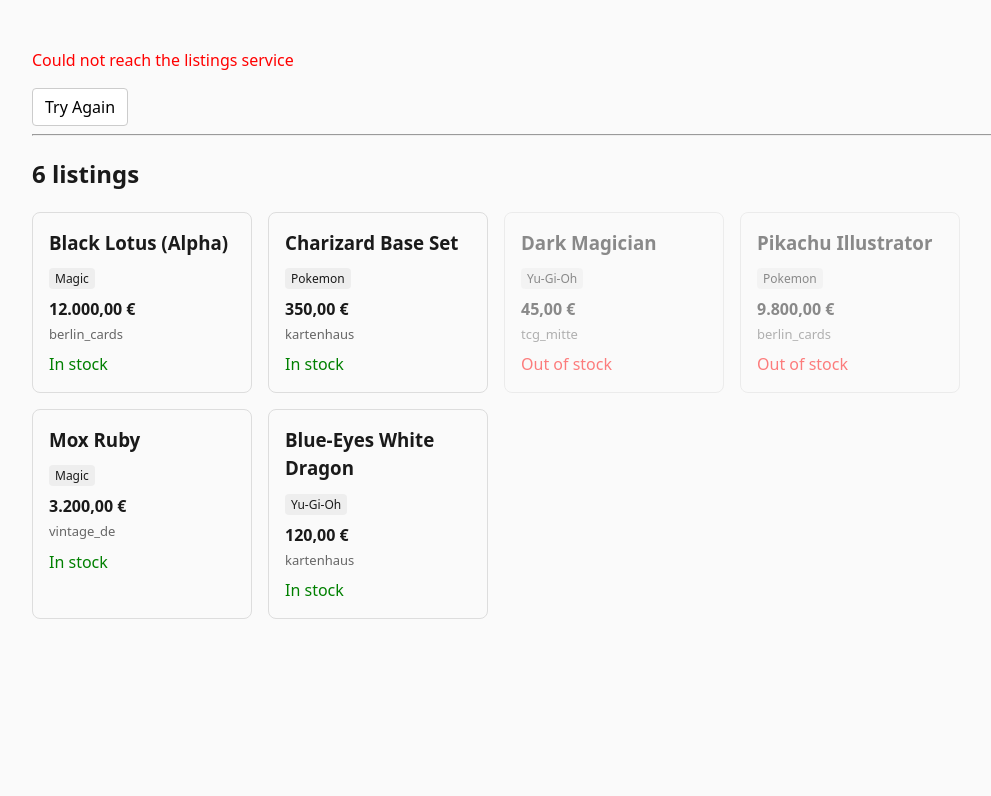
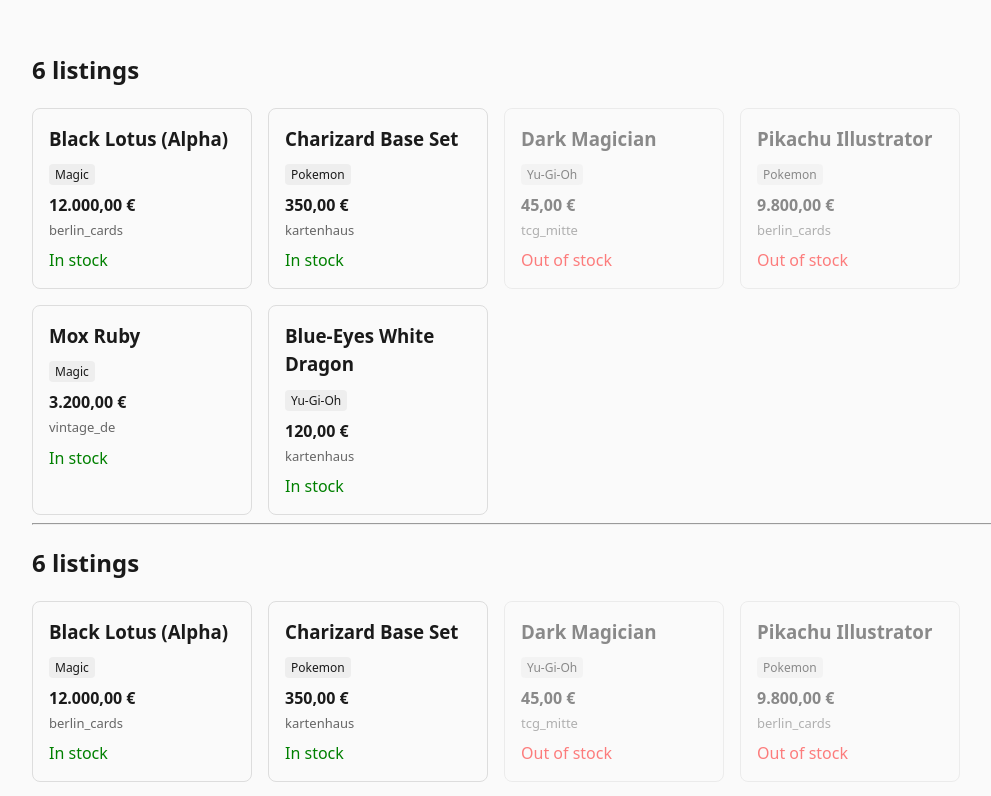
Before and after one commit to oktayshakirov/react-practice, a React (Vite) app: page / in a window 1280 px wide. Shown: the top 796 px of the page, without its empty margins (82-1073 px from the left). Built offline with nearby package versions, Linux system fonts and the light colour scheme.

Commit message:
day 17 done

```diff
--- a/exercises/day-17-use-fetch-hook.tsx
+++ b/exercises/day-17-use-fetch-hook.tsx
@@ -37,7 +37,7 @@
   DO NOT look at the solution until you've written your own attempt.
 */
 
-import { useEffect, useState } from 'react';
+import { useEffect, useState } from "react";
 
 export type Product = {
   id: string;
@@ -49,28 +49,164 @@
 };
 
 const PRODUCTS: Product[] = [
-  { id: '1', name: 'Black Lotus (Alpha)', price: 12000, category: 'Magic', seller: 'berlin_cards', inStock: true },
-  { id: '2', name: 'Charizard Base Set', price: 350, category: 'Pokemon', seller: 'kartenhaus', inStock: true },
-  { id: '3', name: 'Dark Magician', price: 45, category: 'Yu-Gi-Oh', seller: 'tcg_mitte', inStock: false },
-  { id: '4', name: 'Pikachu Illustrator', price: 9800, category: 'Pokemon', seller: 'berlin_cards', inStock: false },
-  { id: '5', name: 'Mox Ruby', price: 3200, category: 'Magic', seller: 'vintage_de', inStock: true },
-  { id: '6', name: 'Blue-Eyes White Dragon', price: 120, category: 'Yu-Gi-Oh', seller: 'kartenhaus', inStock: true },
+  {
+    id: "1",
+    name: "Black Lotus (Alpha)",
+    price: 12000,
+    category: "Magic",
+    seller: "berlin_cards",
+    inStock: true,
+  },
+  {
+    id: "2",
+    name: "Charizard Base Set",
+    price: 350,
+    category: "Pokemon",
+    seller: "kartenhaus",
+    inStock: true,
+  },
+  {
+    id: "3",
+    name: "Dark Magician",
+    price: 45,
+    category: "Yu-Gi-Oh",
+    seller: "tcg_mitte",
+    inStock: false,
+  },
+  {
+    id: "4",
+    name: "Pikachu Illustrator",
+    price: 9800,
+    category: "Pokemon",
+    seller: "berlin_cards",
+    inStock: false,
+  },
+  {
+    id: "5",
+    name: "Mox Ruby",
+    price: 3200,
+    category: "Magic",
+    seller: "vintage_de",
+    inStock: true,
+  },
+  {
+    id: "6",
+    name: "Blue-Eyes White Dragon",
+    price: 120,
+    category: "Yu-Gi-Oh",
+    seller: "kartenhaus",
+    inStock: true,
+  },
 ];
+
+type UseProductsResult = {
+  products: Product[];
+  loading: boolean;
+  error: string | null;
+  retry: () => void;
+};
 
 // Fake API — fails about a third of the time. Don't change this.
 export const fetchProducts = (): Promise<Product[]> =>
   new Promise((resolve, reject) =>
     setTimeout(() => {
-      if (Math.random() < 0.33) reject(new Error('Could not reach the listings service'));
+      if (Math.random() < 0.33)
+        reject(new Error("Could not reach the listings service"));
       else resolve(PRODUCTS);
-    }, 800)
+    }, 800),
   );
 
 // Write your UseProductsResult type here:
 
-// Write your useProducts hook here:
+const useProducts = (): UseProductsResult => {
+  const [products, setProducts] = useState<Product[]>([]);
+  const [loading, setLoading] = useState(true);
+  const [error, setError] = useState<string | null>(null);
+  const [attempt, setAttempt] = useState(0);
 
-// Write your ProductList component here (it should be short):
+  useEffect(() => {
+    let cancelled = false;
+
+    setLoading(true);
+    setError(null);
+
+    fetchProducts()
+      .then((data) => {
+        if (!cancelled) setProducts(data);
+      })
+      .catch((err: unknown) => {
+        if (cancelled) return;
+        setError(err instanceof Error ? err.message : "Something went wrong");
+      })
+      .finally(() => {
+        if (!cancelled) setLoading(false);
+      });
+
+    return () => {
+      cancelled = true;
+    };
+  }, [attempt]);
+
+  const retry = () => setAttempt((a) => a + 1);
+
+  return { products, loading, error, retry };
+};
+
+const ProductCard = ({ name, price, category, seller, inStock }: Product) => (
+  <article
+    style={{
+      border: "1px solid #ddd",
+      borderRadius: 8,
+      padding: 16,
+      width: 220,
+      opacity: inStock ? 1 : 0.5,
+    }}
+  >
+    <h3 style={{ margin: "0 0 8px" }}>{name}</h3>
+    <span
+      style={{
+        fontSize: 12,
+        background: "#eee",
+        borderRadius: 4,
+        padding: "2px 6px",
+      }}
+    >
+      {category}
+    </span>
+    <p style={{ fontWeight: 600, margin: "8px 0 4px" }}>
+      {price.toLocaleString("de-DE", { style: "currency", currency: "EUR" })}
+    </p>
+    <p style={{ fontSize: 13, color: "#666", margin: 0 }}>{seller}</p>
+    <p style={{ color: inStock ? "green" : "red", margin: "8px 0 0" }}>
+      {inStock ? "In stock" : "Out of stock"}
+    </p>
+  </article>
+);
+
 export const ProductList = () => {
+  const { products, loading, error, retry } = useProducts();
 
+  if (loading) return <p>Loading listings…</p>;
+
+  if (error) {
+    return (
+      <div>
+        <p style={{ color: "red" }}>{error}</p>
+        <button onClick={retry}>Try again</button>
+      </div>
+    );
+  }
+
+  if (products.length === 0) return <p>There are no listings yet.</p>;
+
+  return (
+    <section>
+      <h2>{products.length} listings</h2>
+      <div style={{ display: "flex", flexWrap: "wrap", gap: 16 }}>
+        {products.map((product) => (
+          <ProductCard key={product.id} {...product} />
+        ))}
+      </div>
+    </section>
+  );
 };
--- a/src/App.tsx
+++ b/src/App.tsx
@@ -11,8 +11,8 @@
   "Nothing was returned from render" until you write your component.
   That error means the wiring works — you just haven't started yet.
 */
-import { ProductList as Exercise } from "../exercises/day-16-loading-error-states.tsx";
-import { ProductList as Solution } from "../solutions/day-16-loading-error-states.solution.tsx";
+import { ProductList as Exercise } from "../exercises/day-17-use-fetch-hook.tsx";
+import { ProductList as Solution } from "../solutions/day-17-use-fetch-hook.solution.tsx";
 
 export default function App() {
   return (
```
